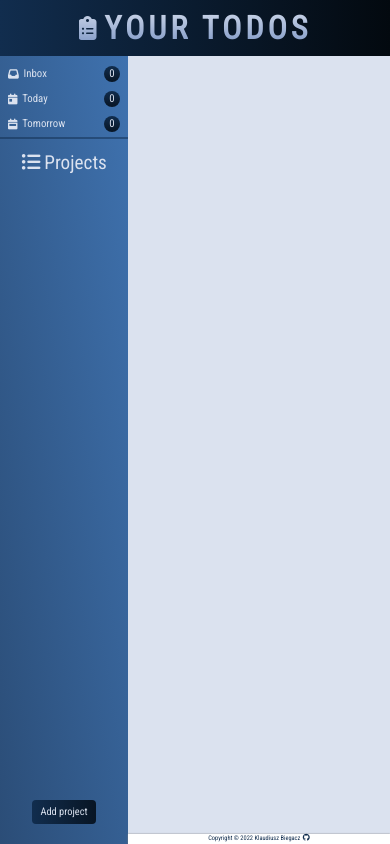
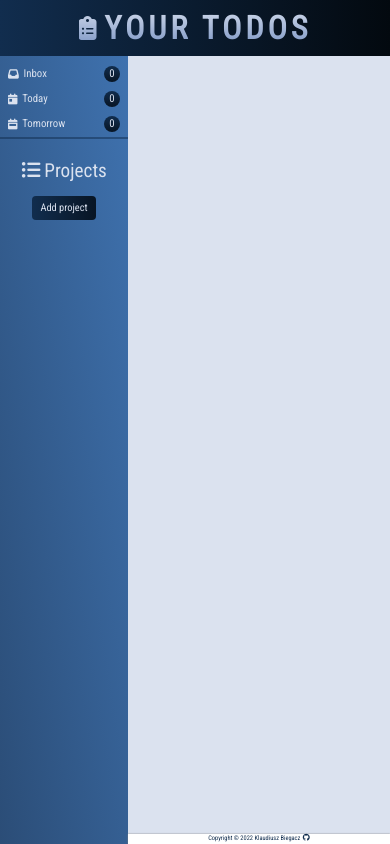
Before and after one commit to KlaudiuszB5528/Your-TODOS_v2, a React (Vite) app: page / in a window 390 px wide. Built offline with nearby package versions, Linux system fonts and the light colour scheme.

Commit message:
sidebar grid to flexbox column change

```diff
--- a/src/main.css
+++ b/src/main.css
@@ -111,7 +111,9 @@ h6 {
     grid-template-columns: 16rem 1fr;
   }
   .sidebar {
-    grid-template-rows: 0.1fr 1fr 0.1fr;
+    display: flex;
+    flex-direction: column;
+    gap: 1rem;
   }
   .main-section {
     overflow-y: auto;
--- a/src/scss/layout/_layout.scss
+++ b/src/scss/layout/_layout.scss
@@ -38,7 +38,9 @@
   }
 
   .sidebar {
-    grid-template-rows: 0.1fr 1fr 0.1fr;
+    display: flex;
+    flex-direction: column;
+    gap: 1rem;
   }
 
   .main-section {
```
Also changed, not shown: 1 other file (tests, documents, lock files or other folders).
